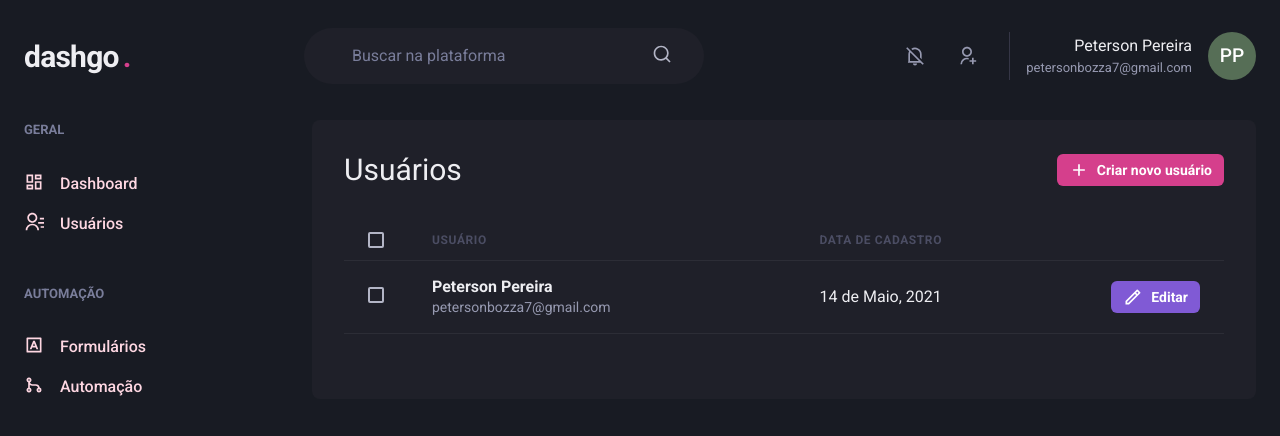
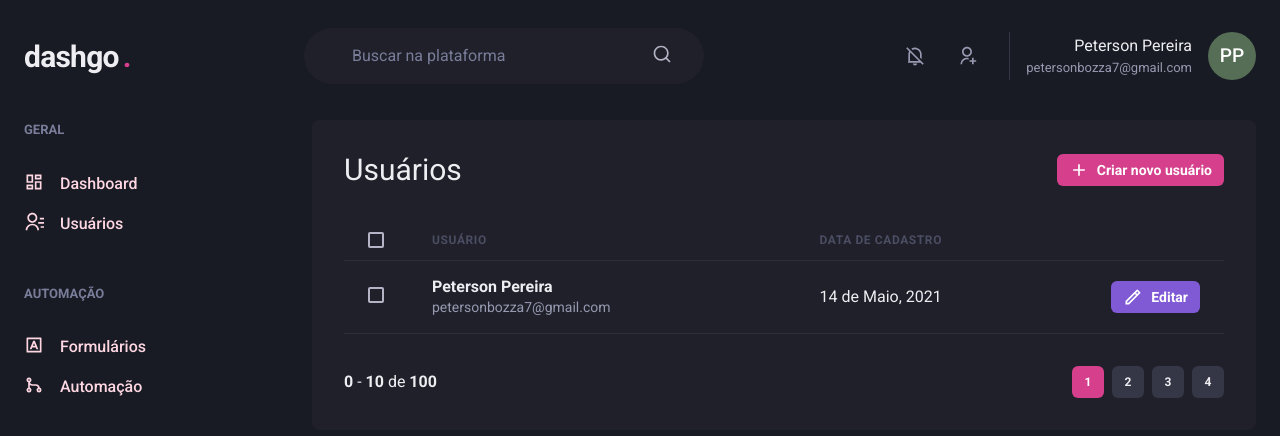
Before and after one commit to pbpeterson/dashgo, a Next.js app: page /users in a window 1280 px wide. Shown: the top 436 px of the page. Built offline with nearby package versions, Linux system fonts and the light colour scheme.

Commit message:
adicionado estilizacao de pagination

```diff
--- /dev/null
+++ b/src/components/Pagination.tsx
@@ -0,0 +1,55 @@
+import { HStack, Box, Button } from '@chakra-ui/react'
+
+export function Pagination(){
+  return(
+    <HStack spacing='6' mt='8' justify='space-between' align='center'>
+      <Box>
+        <strong>0</strong> - <strong>10</strong> de <strong>100</strong>
+      </Box>
+      <HStack spacing='2'>
+        <Button
+        size='sm'
+        fontSize='xs'
+        w='4'
+        colorScheme='pink'
+        disabled
+        _disabled={{
+          bg:'pink.500',
+          cursor:'default'
+        }}
+        >1
+        </Button>
+        <Button
+        size='sm'
+        fontSize='xs'
+        w='4'
+        bg='gray.700'
+        _hover={{
+          bg:'gray.500'
+        }}
+        >2
+        </Button>
+        <Button
+        size='sm'
+        fontSize='xs'
+        w='4'
+        bg='gray.700'
+        _hover={{
+          bg:'gray.500'
+        }}
+        >3
+        </Button>
+        <Button
+        size='sm'
+        fontSize='xs'
+        w='4'
+        bg='gray.700'
+        _hover={{
+          bg:'gray.500'
+        }}
+        >4
+        </Button>
+      </HStack>
+    </HStack>
+  )
+}
--- a/src/pages/users/index.tsx
+++ b/src/pages/users/index.tsx
@@ -2,6 +2,7 @@
 import { Sidebar } from '../../components/Sidebar'
 import { Header } from '../../components/Header'
 import { RiAddLine, RiPencilLine } from 'react-icons/ri'
+import { Pagination } from '../../components/Pagination'
 
 export default function Userlist(){
   return(
@@ -49,6 +50,7 @@
             </Tr>
           </Tbody>
         </Table>
+        <Pagination/>
         </Box>
 
       </Flex>
```
